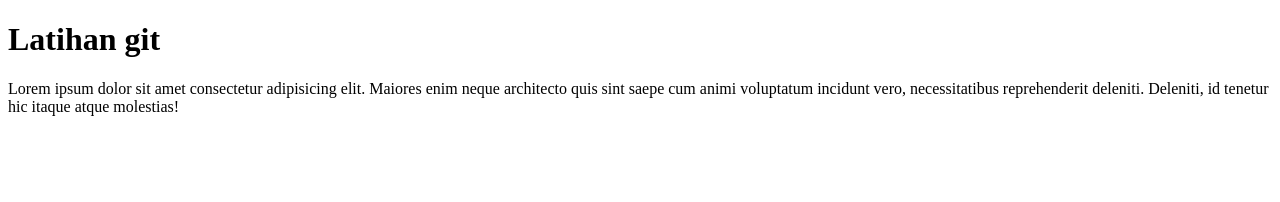
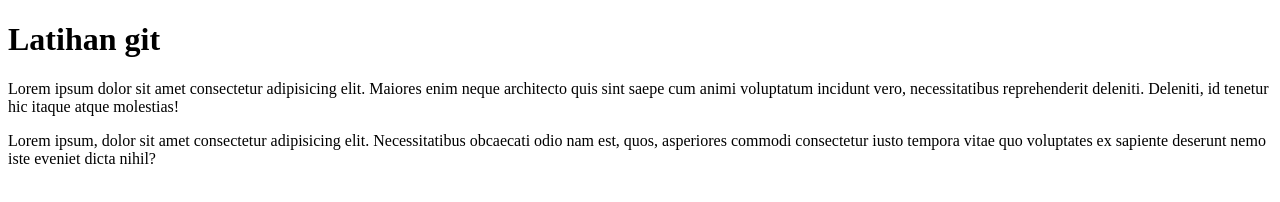
Before and after one commit to affanul-hakim/latihan, a plain HTML site: page home.html in a window 1280 px wide. Drawn offline with Linux system fonts and the light colour scheme.

Commit message:
tambah paragraf

```diff
--- a/home.html
+++ b/home.html
@@ -10,5 +10,8 @@
     <p>
         Lorem ipsum dolor sit amet consectetur adipisicing elit. Maiores enim neque architecto quis sint saepe cum animi voluptatum incidunt vero, necessitatibus reprehenderit deleniti. Deleniti, id tenetur hic itaque atque molestias!
     </p>
+    <p>
+        Lorem ipsum, dolor sit amet consectetur adipisicing elit. Necessitatibus obcaecati odio nam est, quos, asperiores commodi consectetur iusto tempora vitae quo voluptates ex sapiente deserunt nemo iste eveniet dicta nihil?
+    </p>
 </body>
 </html>
```
